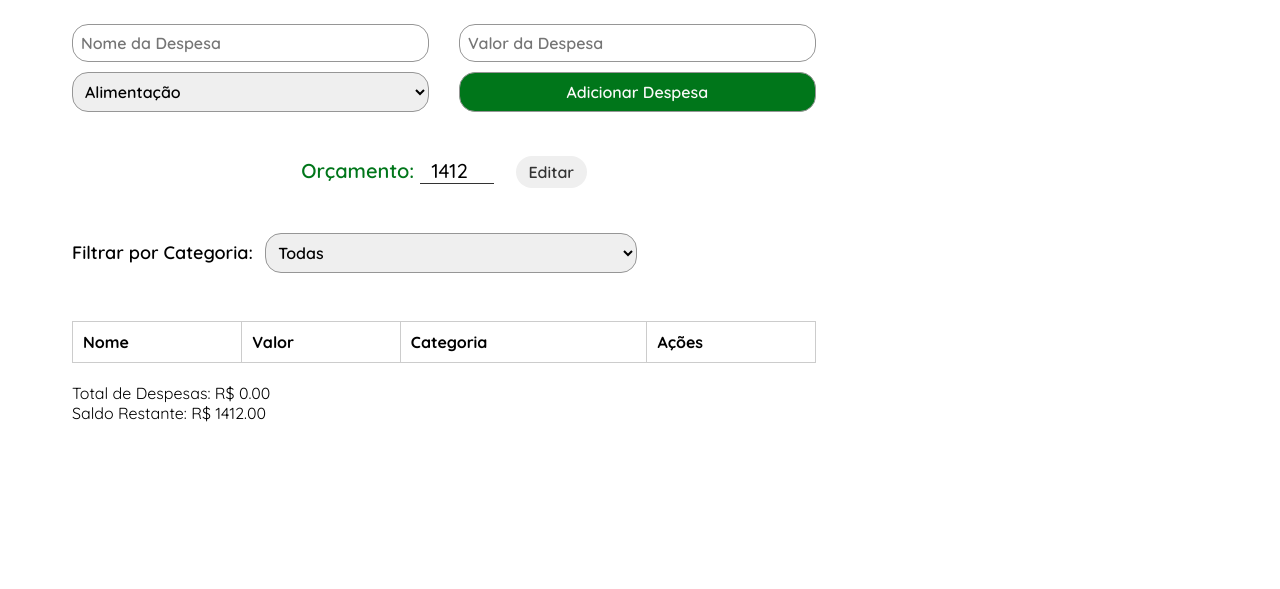
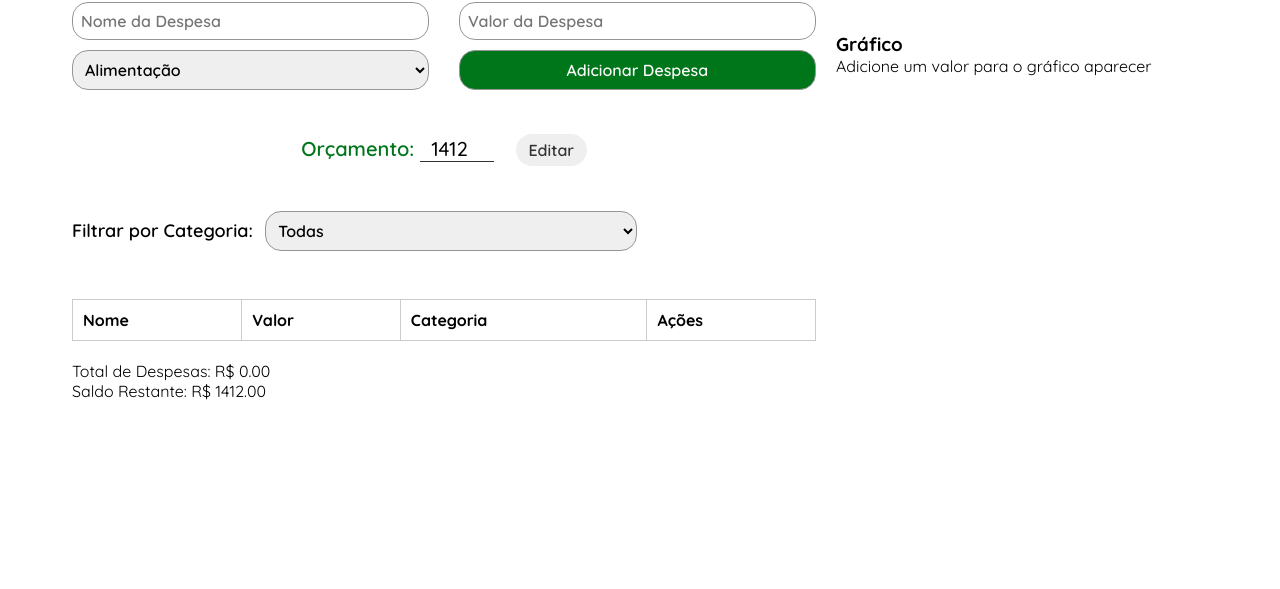
Before and after one commit to alvesjaov/gerenciador-despesas, a website built with webpack: page index.html in a window 1280 px wide. Shown: the part 211-800 px from the top of the page. Built offline with nearby package versions, Linux system fonts and the light colour scheme.

Commit message:
feat: Adiciona mensagem de aviso quando não há dados para exibir no gráfico

```diff
--- a/index.html
+++ b/index.html
@@ -71,6 +71,8 @@
                 </div>
             </div>
             <div id="charts">
+                <h3>Gráfico</h3>
+                <p id="no-data-message" style="display: none;">Adicione um valor para o gráfico aparecer</p>
                 <canvas id="category-chart"></canvas>
             </div>
         </div>
--- a/src/ts/app.ts
+++ b/src/ts/app.ts
@@ -26,6 +26,7 @@ const totalAmountSpan = document.getElementById('total-amount') as HTMLSpanEleme
 const remainingAmountSpan = document.getElementById('remaining-amount') as HTMLSpanElement;
 const budgetAmountInput = document.getElementById('budget-amount') as HTMLInputElement;
 const categoryChartCanvas = document.getElementById('category-chart') as HTMLCanvasElement;
+const noDataMessage = document.getElementById('no-data-message');
 
 // Adiciona um listener de evento para o formulário de despesa, que aciona a função addExpense() ao ser submetido
 if (expenseForm) {
@@ -156,6 +157,11 @@ function updateChart() {
 
     const hasData = categoryAmounts.some(amount => amount > 0); // Verifica se há dados para exibir no gráfico
 
+    // Controla a visibilidade da mensagem "Adicione um valor para o gráfico aparecer"
+    if (noDataMessage) {
+        noDataMessage.style.display = hasData ? 'none' : 'block';
+    }
+
     const config: ChartConfiguration<'pie', number[], string> = {
         type: 'pie', // Tipo de gráfico: pizza
         data: {
```
